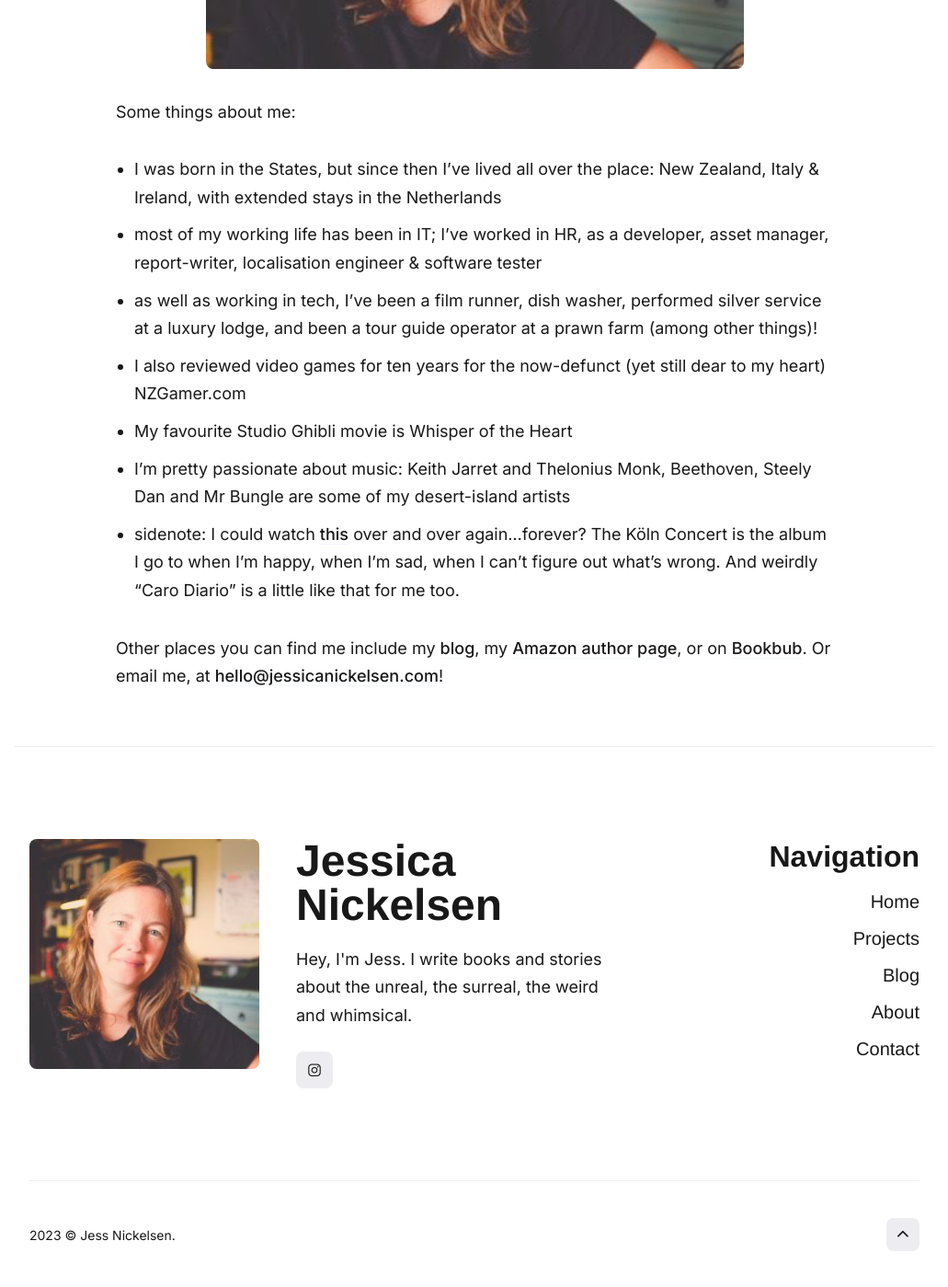
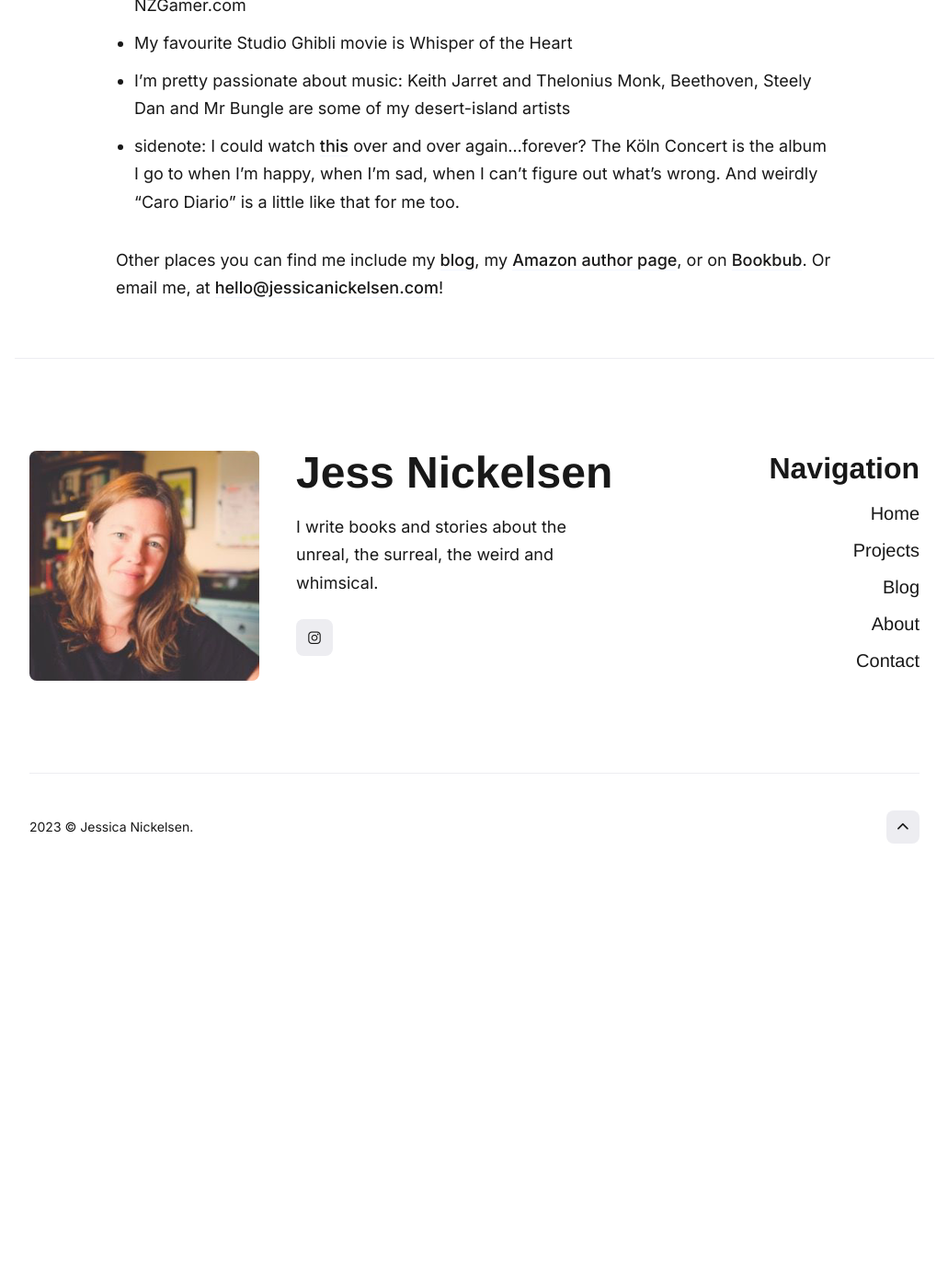
Before and after one commit to jnickelsen/jnickelsen.github.io, a Jekyll site: the page built from _pages/about.md, in a window 1280 px wide and 1400 px high, scrolled down 650 px. Shown: the whole window at 92% size, without its empty margins (124-1155 px from the left). Built offline with Jekyll 4.4.1, drawn with Linux system fonts in a browser that asks for light colours; nearby versions of some CDN libraries; some web fonts are replaced; after the commit the page ends 1607 px from its top, so only the background shows below that; some of the changed text lies outside the part shown.

Commit message:
a few updates

```diff
--- a/_data/settings.yml
+++ b/_data/settings.yml
@@ -1,7 +1,7 @@
 ---
 #-------------------------------
 # Site Settings
-title: Jess Nickelsen
+title: Jessica Nickelsen
 logo: # You can add own logo. For example '/images/logo.png'.
 description: Books and stories by Jessica Nickelsen
 color_scheme: auto # You can choose three modes auto, light, and dark. By default, the auto mode is set, which means the user can choose the light or dark mode themself.
@@ -30,8 +30,8 @@ menu__settings:
 #-------------------------------
 # Author Settings
 author:
-  author__name: Jessica Nickelsen
-  author__bio: Hey, I'm Jess. I write books and stories about the unreal, the surreal, the weird and whimsical.
+  author__name: Jess Nickelsen
+  author__bio: I write books and stories about the unreal, the surreal, the weird and whimsical.
   author__avatar: "/images/jess-nickelsen.jpeg"
 
 social:
--- a/_pages/about.md
+++ b/_pages/about.md
@@ -6,8 +6,6 @@ image: '/images/jess-nickelsen.jpeg'
 ---
 
 Hi, I'm Jess. I'm a writer who lives in Wellington, New Zealand.
-
-![Moi](/images/jess-nickelsen.jpeg){:.centered}
 
 Some things about me:
 
```
